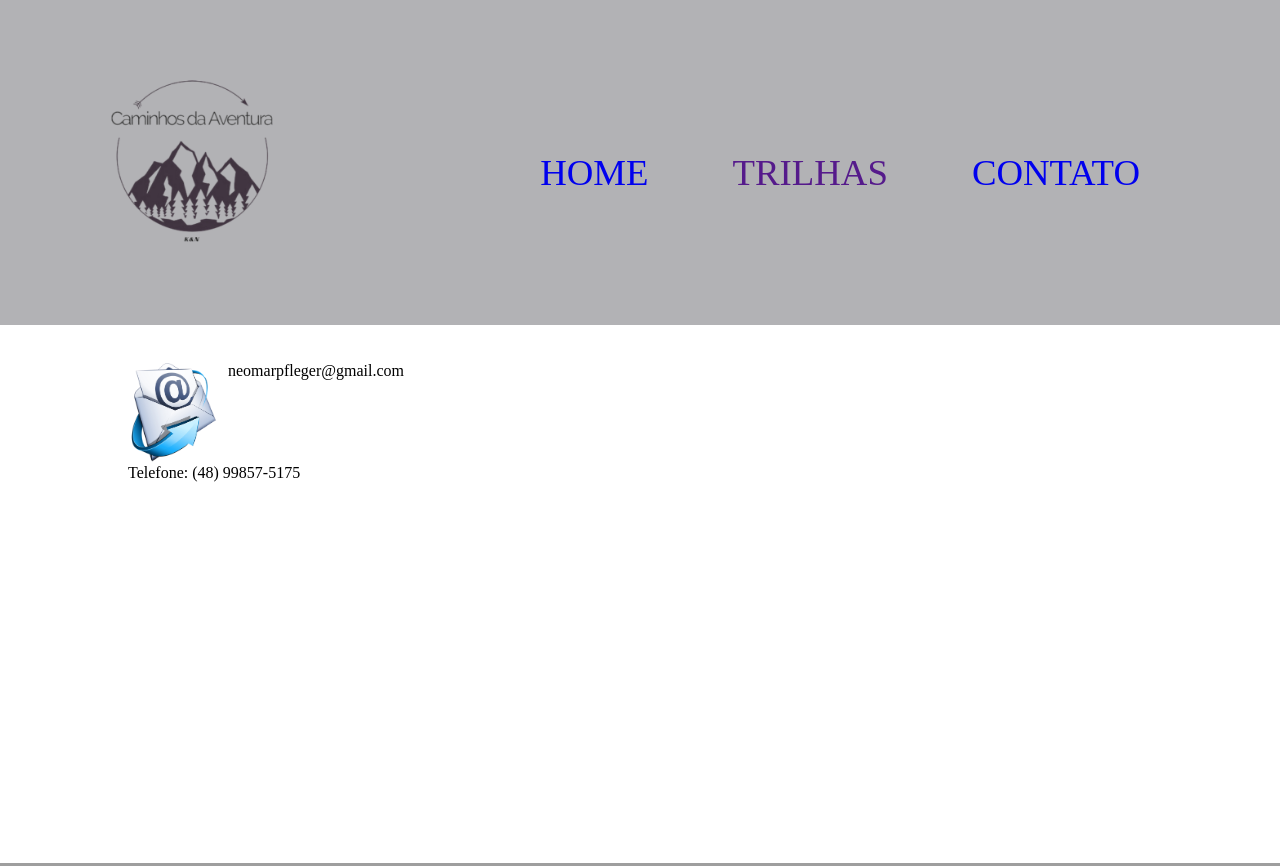
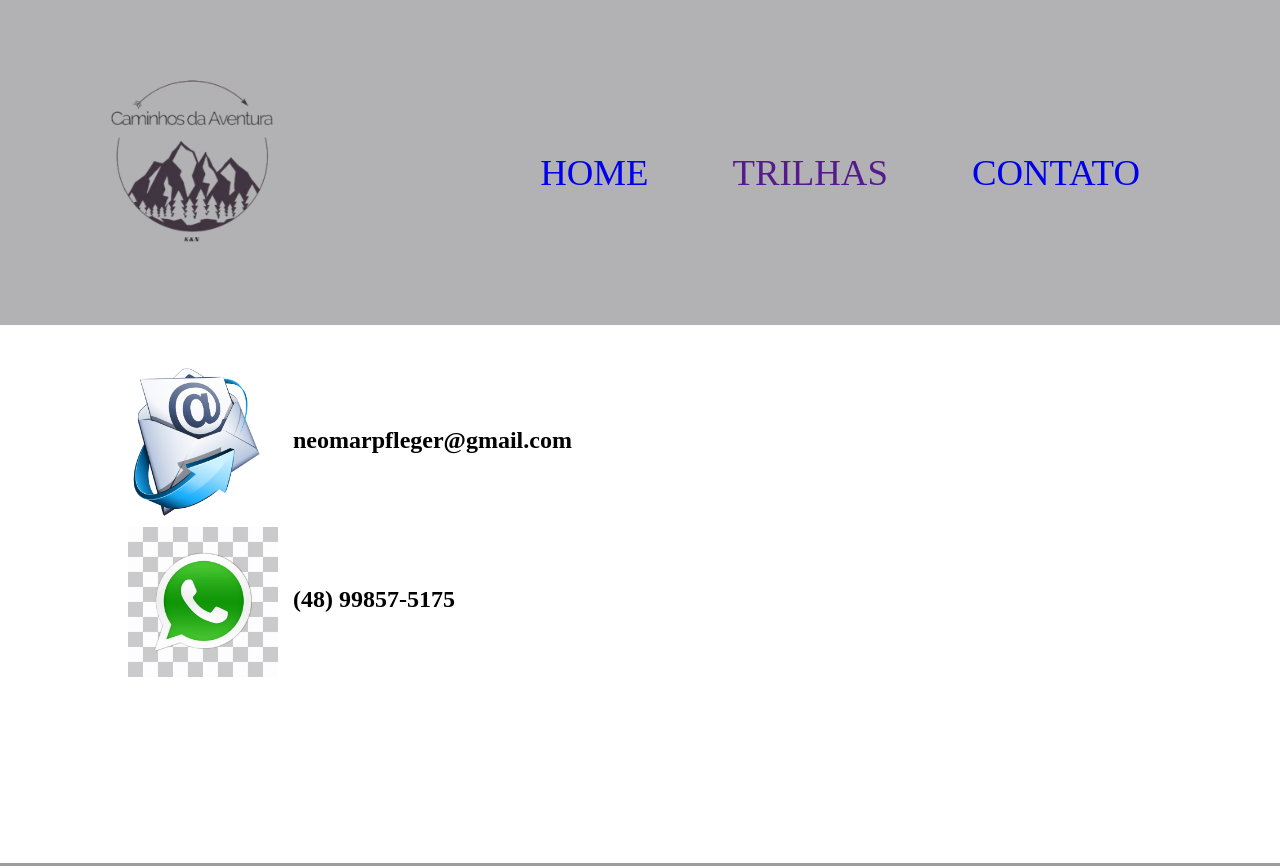
Before and after one commit to neomarpfleger/Caminhos-Da-Aventura, a plain HTML site: page contato.html in a window 1280 px wide. Shown: the top 866 px of the page. Drawn offline with Linux system fonts and the light colour scheme; grey boxes are pictures that could not be loaded.

Commit message:
acréscimo de imagens de e-mail e whatsapp

```diff
--- a/contato.html
+++ b/contato.html
@@ -28,9 +28,11 @@
                 <img class="imgEmail" src="/imagem_email.png" alt="">
                 <P>neomarpfleger@gmail.com</P><br>
             </div>
-
-            <p>Telefone: (48) 99857-5175</p>
-
+            <br>
+            <div class="e_mail">
+                <img class="imgEmail" src="/logo_whatsapp.png" alt="">
+                <p>(48) 99857-5175</p>
+            </div>
         </div>
 
     </main>
--- a/style.css
+++ b/style.css
@@ -145,8 +145,15 @@ h3{
 
 .e_mail{
     display: inline-flex;
+    margin: 5px 0;
+}
+
+.e_mail p{
+    padding: 60px 15px;
+    font-size: 1.5em;
+    font-weight: bold;
 }
 
 .imgEmail{
-    width: 100px;
+    width: 150px;
 }
```
Also changed, not shown: logo_whatsapp.png (added).
